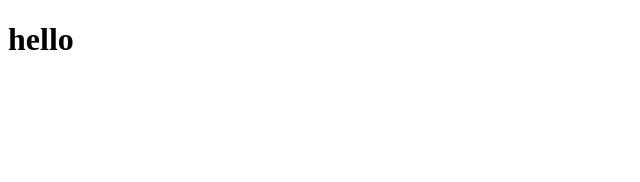
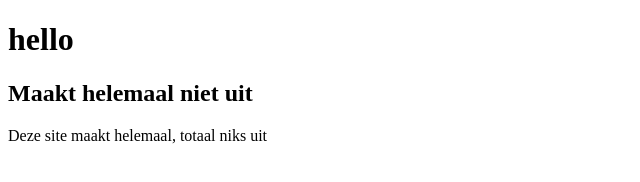
Before and after one commit to jonathanvge/maakt_ni_uit, a plain HTML site: page index.html in a window 1280 px wide. Shown: the whole page, without its empty margins (0-640 px from the left). Drawn offline with Linux system fonts and the light colour scheme.

Commit message:
semantisch gemaakt
Deze site maakt niks uit maar toch heb ik het semantisch gemaakt

```diff
--- a/index.html
+++ b/index.html
@@ -1,12 +1,26 @@
 <!DOCTYPE html>
 <html lang="en">
+
 <head>
     <meta charset="UTF-8">
     <meta name="viewport" content="width=device-width, initial-scale=1.0">
     <meta http-equiv="X-UA-Compatible" content="ie=edge">
     <title>lol</title>
 </head>
+
 <body>
-    <h1>hello</h1>
+    <header>
+        <h1>hello</h1>
+    </header>
+    <section>
+        <header>
+            <h1>Maakt helemaal niet uit</h1>
+            <p>
+                Deze site maakt helemaal, totaal niks uit
+            </p>
+        </header>
+    </section>
+
 </body>
+
 </html>
```
